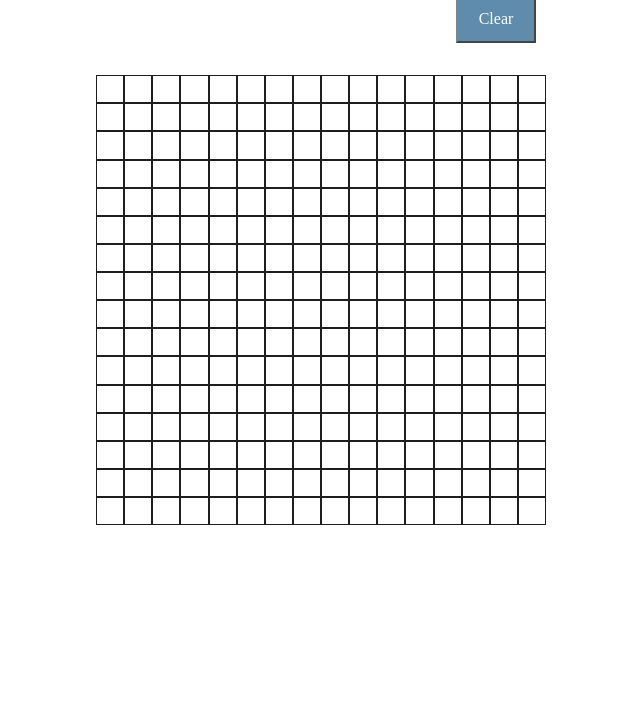
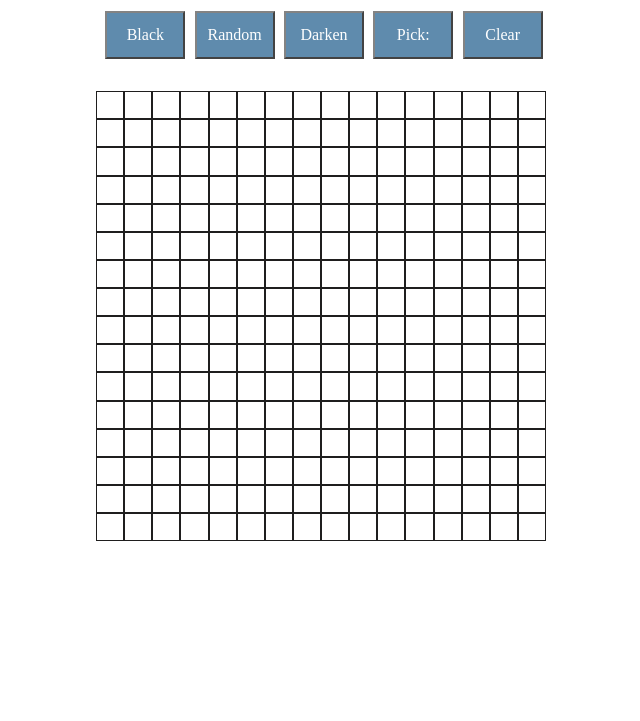
Before and after one commit to Jameslo599/etch-a-sketch, a plain HTML site: page index.html in a window 1280 px wide. Shown: the part 79-800 px from the top of the page, without its empty margins (244-884 px from the left). Drawn offline with Linux system fonts and the light colour scheme.

Commit message:
added buttons for each color theme, added event listeners to change color theme depending on button pressed

```diff
--- a/css/main.css
+++ b/css/main.css
@@ -11,10 +11,52 @@ body {
 h1 {
     font-family: Impact, Haettenschweiler, 'Arial Narrow Bold', sans-serif;
 }
-#eraser {
-    text-align: right;
-    margin-top: 3em;
-    margin-right: 10em;
+#buttonContainer {
+    display: flex;
+    flex-direction: row;
+    justify-content: space-evenly;
+    margin-top: 4em;
+    margin-right: 9em;
+}
+#blackButton {
+    font: sans-serif;
+    width: 5em;
+    height: 3em;
+    color: white;
+    background-color: #2a6592;
+    outline: none;
+    border-color: rgb(90, 90, 90);
+    opacity: 75%;
+}
+#randomButton {
+    font: sans-serif;
+    width: 5em;
+    height: 3em;
+    color: white;
+    background-color: #2a6592;
+    outline: none;
+    border-color: rgb(90, 90, 90);
+    opacity: 75%;
+}
+#darkenButton {
+    font: sans-serif;
+    width: 5em;
+    height: 3em;
+    color: white;
+    background-color: #2a6592;
+    outline: none;
+    border-color: rgb(90, 90, 90);
+    opacity: 75%;
+}
+#customButton {
+    font: sans-serif;
+    width: 5em;
+    height: 3em;
+    color: white;
+    background-color: #2a6592;
+    outline: none;
+    border-color: rgb(90, 90, 90);
+    opacity: 75%;
 }
 #eraseButton {
     font: sans-serif;
--- a/index.html
+++ b/index.html
@@ -10,11 +10,15 @@
         <link href="css/normalize.css" rel="stylesheet" type="text/css" media="all">
         <link href="css/main.css" rel="stylesheet" type="text/css" media="all">
     </header>
-    <div id= "titles">
+    <div id = "titles">
         <h1>Etch-a-Sketch</h1>
     </div>
-    <div id ="eraser">
-        <button id ="eraseButton">Clear</button>
+    <div id ="buttonContainer">
+        <button id = "blackButton">Black</button>
+        <button id = "randomButton">Random</button>
+        <button id = "darkenButton">Darken</button>
+        <button id = "customButton">Pick:</button>
+        <button id = "eraseButton">Clear</button>
     </div>
     <div id = "container"></div>
 </body>
--- a/script.js
+++ b/script.js
@@ -1,6 +1,7 @@
 //Generates a 16x16 grid upon loading of webpage
 const container = document.getElementById("container");
 let currentlyActive = false;
+let colorButton = document.getElementById("cell");
 
 function makeRows(rows) {
   container.style.setProperty('--grid-rows', rows);
@@ -14,11 +15,25 @@ function makeRows(rows) {
 };
 
 makeRows(16);
-
-//Changes color of grid and also activates pen upon click
+//Button to make color black
+let black = document.getElementById("blackButton");
+black.addEventListener("click", () => {
+  colorButton = "default";
+});
+//Button to make color random
+let rainbow = document.getElementById("randomButton");
+rainbow.addEventListener("click", () => {
+  colorButton = "random";
+});
+//Button to make color incrementally darker
+let gray = document.getElementById("darkenButton");
+gray.addEventListener("click", () => {
+  colorButton = "gray";
+})
+//Changes color of grid
 function toggleColor(e) {
-  let colors = document.getElementById("cell");
-  switch(colors) {
+  let colorTheme = colorButton;
+  switch(colorTheme) {
     case "random":
       let randomColor = Math.floor(Math.random()*16777215).toString(16);
       e.target.style.backgroundColor = "#" + randomColor;
@@ -28,12 +43,14 @@ function toggleColor(e) {
       e.target.style.backgroundColor = `rgba(0, 0, 0, ${opacity + 0.1})`;
       if (opacity <= 1) {
       e.target.style.backgroundColor = `rgba(0, 0, 0, ${opacity + 0.1})`;
+      break;
     }
     default:
       e.target.style.backgroundColor = "black";
   }
 }
 
+//Toggles on/off pen
 function togglePen() {
   if (!currentlyActive) {
     let boxes = document.querySelectorAll(".gridItem");
@@ -47,13 +64,7 @@ function togglePen() {
       boxes.removeEventListener("mouseleave", toggleColor);
       });
       return currentlyActive = false;
-    };
-};
-// Adjusts lightness of colors
-function modifyBrightness(e) {
-  if (brightness >= 0) {
-     e.target.style.backgroundColor = `hsl(0, 0%, ${brightness - 10})`;
-  }
+    }
 }
 //Remove grid before reset
 function removeGrid() {
@@ -71,6 +82,6 @@ function eraseGrid() {
   removeGrid();
   let rows = prompt("Enter number of squares per side",);
   return makeRows(rows);
-}
+  }
 clearButton = document.getElementById("eraseButton");
 clearButton.addEventListener("click", eraseGrid);
```
